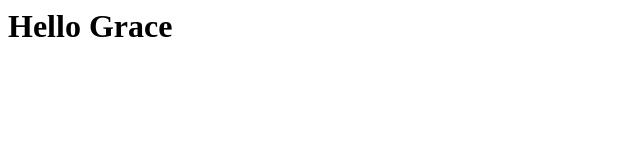
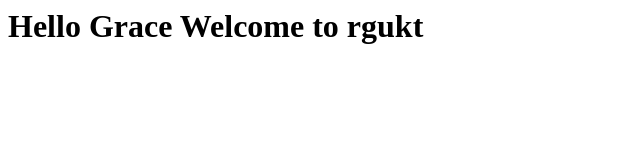
Before and after one commit to Hepsibah33/Grace, a plain HTML site: page index.html in a window 1280 px wide. Shown: the whole page, without its empty margins (0-640 px from the left). Drawn offline with Linux system fonts and the light colour scheme.

Commit message:
Update index.html

```diff
--- a/index.html
+++ b/index.html
@@ -1,3 +1,4 @@
 <html>
-<h1> Hello Grace </h1>
+<h1> Hello Grace
+Welcome to rgukt</h1>
 </html>
```
